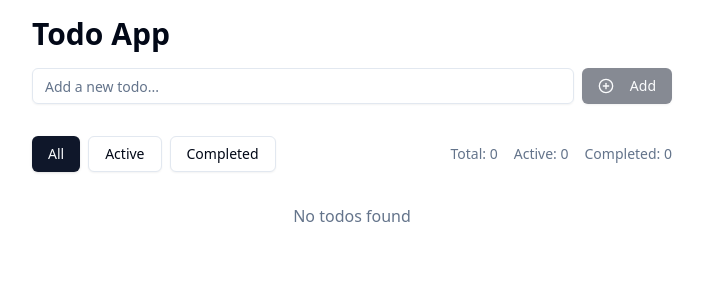
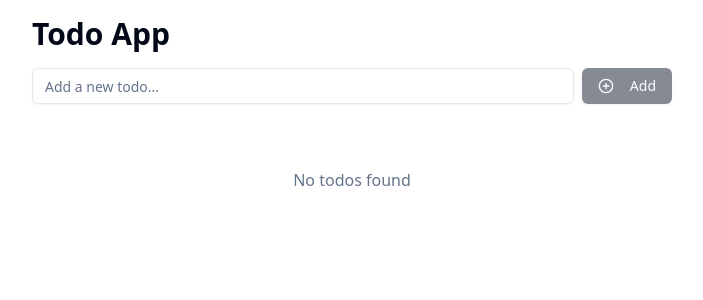
Before and after one commit to ShaikSarfaraz/todo-list, a Next.js app: page / in a window 1280 px wide. Shown: the top 300 px of the page, without its empty margins (288-991 px from the left). Built offline with nearby package versions, Linux system fonts and the light colour scheme.

Commit message:
comments

```diff
--- a/src/app/layout.tsx
+++ b/src/app/layout.tsx
@@ -3,10 +3,10 @@ import type { Metadata } from "next"
 import "./globals.css"
 import { Providers } from "./providers"
 
-export const metadata: Metadata = {
-  title: "Todo-List",
-  description: "Tasks to complete",
-}
+// export const metadata: Metadata = {
+//   title: "Todo-List",
+//   description: "Tasks to complete",
+// }
 
 export default function RootLayout({
   children,
--- a/src/app/page.tsx
+++ b/src/app/page.tsx
@@ -13,8 +13,8 @@ export default function TodoPage() {
         </div>
 
         <div className="flex items-center justify-between">
-          <TodoFilters />
-          <TodoStats />
+          {/* <TodoFilters />
+          <TodoStats /> */}
         </div>
 
         <TodoList />
```
